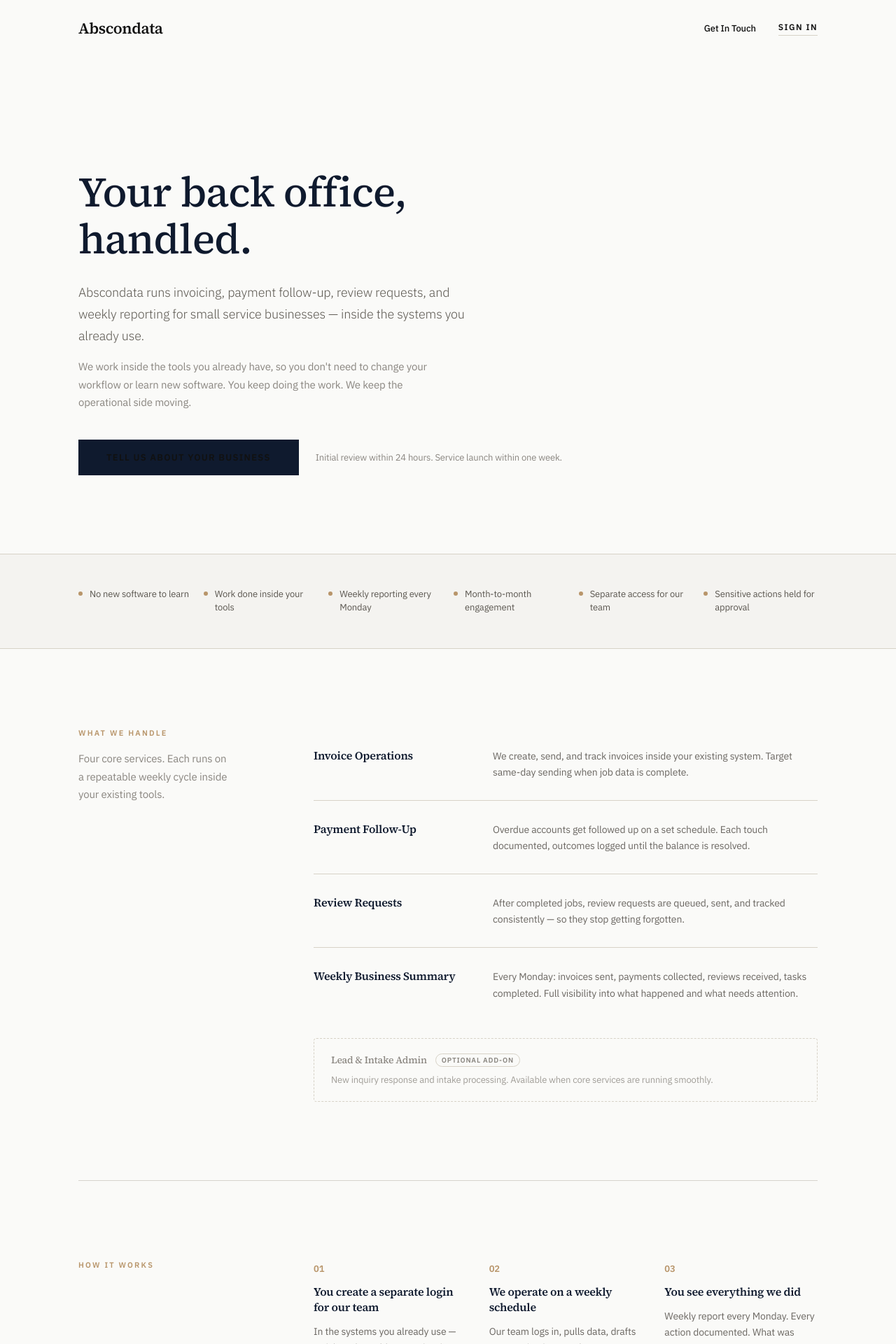
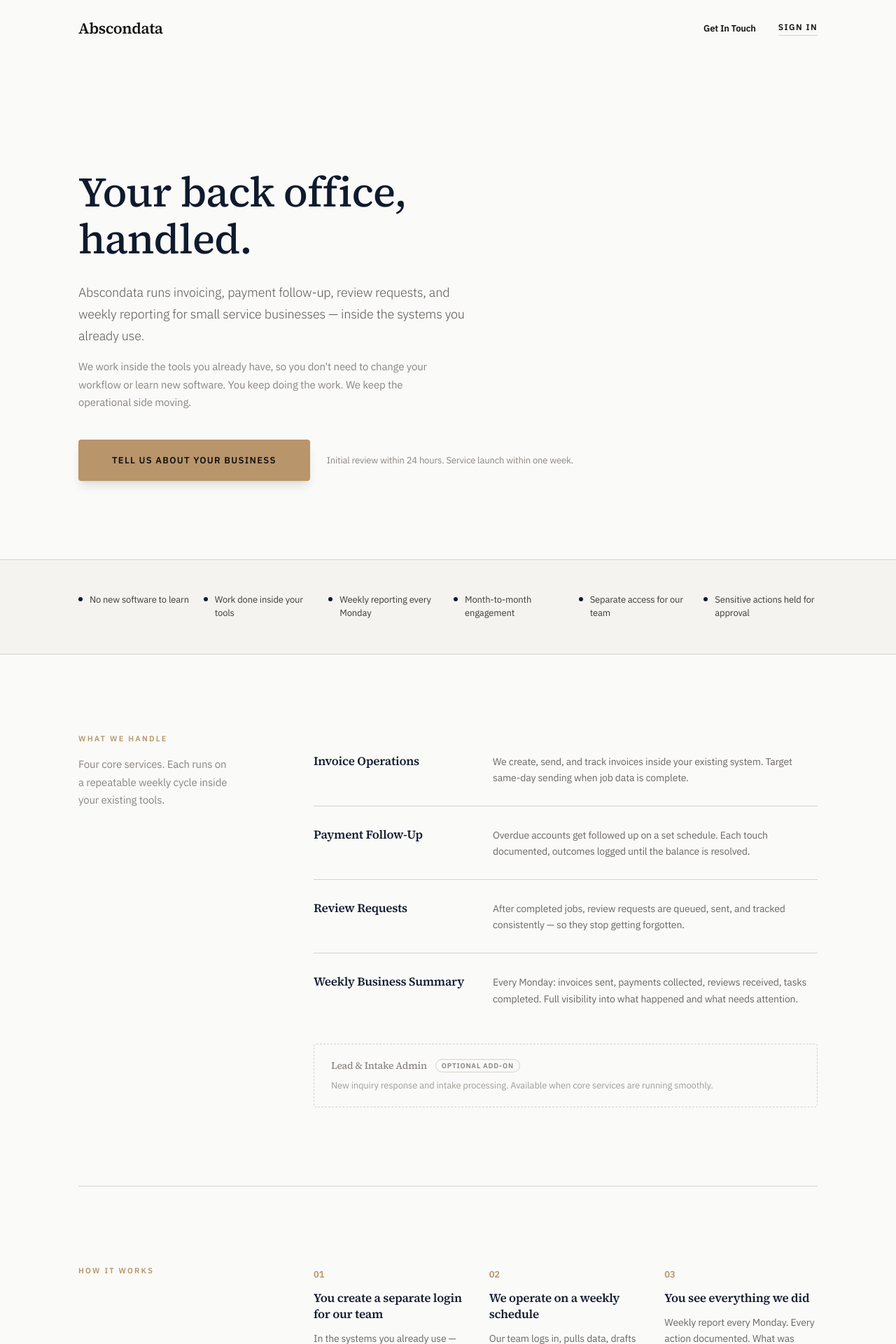
Before and after one commit to abscondata/abscondata-site, a Next.js app: page / in a window 1280 px wide. Shown: the top 1920 px of the page at 70% size. Built offline with nearby package versions, Linux system fonts and the light colour scheme.

Commit message:
Homepage v5: contrast and CTA visibility fixes

```diff
--- a/src/app/page.tsx
+++ b/src/app/page.tsx
@@ -57,7 +57,7 @@ export default function Home() {
           Abscondata
         </Link>
         <div className="flex items-center gap-6 sm:gap-8">
-          <Link href="/onboarding" className="text-[13px] font-medium text-[#5A564F] transition-colors hover:text-[#0F1A2E]">
+          <Link href="/onboarding" className="text-[13px] font-semibold text-[#B8956A] transition-colors hover:text-[#0F1A2E]">
             Get In Touch
           </Link>
           <Link href="/login" className="text-[12px] font-semibold uppercase tracking-[0.12em] text-[#0F1A2E] border-b border-[#0F1A2E]/30 pb-[2px] hover:border-[#0F1A2E]">
@@ -91,7 +91,7 @@ export default function Home() {
             <div className="mt-10 flex flex-col gap-4 sm:flex-row sm:items-center sm:gap-6">
               <Link
                 href="/onboarding"
-                className="inline-flex items-center justify-center bg-[#0F1A2E] px-8 py-4 text-[13px] font-semibold uppercase tracking-[0.1em] text-white transition-all hover:bg-[#1a2d4d] sm:px-10"
+                className="inline-flex items-center justify-center rounded-sm bg-[#B8956A] px-12 py-5 text-[13px] font-semibold uppercase tracking-[0.1em] text-white shadow-lg transition-all hover:bg-[#A68455] hover:shadow-xl"
               >
                 Tell Us About Your Business
               </Link>
@@ -116,8 +116,8 @@ export default function Home() {
               "Sensitive actions held for approval",
             ].map((item) => (
               <div key={item} className="flex items-start gap-2.5">
-                <span className="mt-[5px] h-[6px] w-[6px] shrink-0 rounded-full bg-[#B8956A]" />
-                <p className="text-[13px] leading-[1.45] text-[#5A564F]">{item}</p>
+                <span className="mt-[5px] h-[6px] w-[6px] shrink-0 rounded-full bg-[#0F1A2E]" />
+                <p className="text-[13px] leading-[1.45] text-[#3D3A35]">{item}</p>
               </div>
             ))}
           </div>
@@ -144,7 +144,7 @@ export default function Home() {
                   i < services.length - 1 ? "border-b border-[#E5E2DC]" : ""
                 }`}
               >
-                <h3 className="text-[16px] font-semibold text-[#0F1A2E] sm:w-56 sm:shrink-0">
+                <h3 className="text-[17px] font-semibold text-[#0F1A2E] sm:w-56 sm:shrink-0">
                   {s.title}
                 </h3>
                 <p className="text-[14px] leading-[1.65] text-[#6B6762]">
@@ -189,7 +189,7 @@ export default function Home() {
                   <span className="text-[13px] font-semibold text-[#B8956A]">
                     {step.number}
                   </span>
-                  <h3 className="mt-3 text-[16px] font-semibold leading-[1.35] text-[#0F1A2E]">
+                  <h3 className="mt-3 text-[17px] font-semibold leading-[1.35] text-[#0F1A2E]">
                     {step.title}
                   </h3>
                   <p className="mt-3 text-[14px] leading-[1.65] text-[#6B6762]">
@@ -212,7 +212,7 @@ export default function Home() {
               </p>
             </div>
             <div className="max-w-2xl flex-1">
-              <p className="text-[16px] font-semibold leading-[1.5] text-[#0F1A2E]">
+              <p className="text-[17px] font-semibold leading-[1.5] text-[#0F1A2E]">
                 You create a separate user or login for our team in the systems
                 you already use.
               </p>
@@ -247,13 +247,13 @@ export default function Home() {
                 Built for service businesses where admin keeps getting pushed to
                 the end of the day.
               </h2>
-              <p className="mt-6 text-[15px] leading-[1.75] text-white/55">
+              <p className="mt-6 text-[15px] leading-[1.75] text-white/70">
                 Trades, construction, facilities, and home services across
                 Florida and the Southeast. Companies with 2–50 employees where
                 invoicing, payment follow-up, and reporting are too important to
                 keep doing ad hoc at night.
               </p>
-              <p className="mt-4 text-[15px] leading-[1.75] text-white/55">
+              <p className="mt-4 text-[15px] leading-[1.75] text-white/70">
                 When those tasks keep getting pushed, cash slows down, reviews
                 get missed, and the owner ends up doing admin at 9 PM because
                 there&apos;s no one else to do it. We put that work on a repeatable
@@ -340,9 +340,9 @@ export default function Home() {
           </p>
           <Link
             href="/onboarding"
-            className="mt-8 inline-flex items-center justify-center bg-[#0F1A2E] px-10 py-4 text-[13px] font-semibold uppercase tracking-[0.1em] text-white transition-all hover:bg-[#1a2d4d]"
+            className="mt-8 inline-flex items-center justify-center rounded-sm bg-[#B8956A] px-12 py-5 text-[13px] font-semibold uppercase tracking-[0.1em] text-white shadow-lg transition-all hover:bg-[#A68455] hover:shadow-xl"
           >
-            Start Onboarding
+            Tell Us About Your Business
           </Link>
         </div>
       </section>
@@ -351,7 +351,7 @@ export default function Home() {
       <footer className="border-t border-[#E5E2DC]">
         <div className="mx-auto flex max-w-6xl flex-col items-center justify-between gap-4 px-5 py-8 sm:flex-row sm:px-8 lg:px-12">
           <span className="text-[13px] text-[#8A8680]">&copy; 2026 Abscondata</span>
-          <div className="flex items-center gap-5 text-[13px] text-[#8A8680]">
+          <div className="flex items-center gap-5 text-[13px] text-[#6B6762]">
             <a href="mailto:robin@abscondata.com" className="transition-colors hover:text-[#0F1A2E]">
               robin@abscondata.com
             </a>
```
